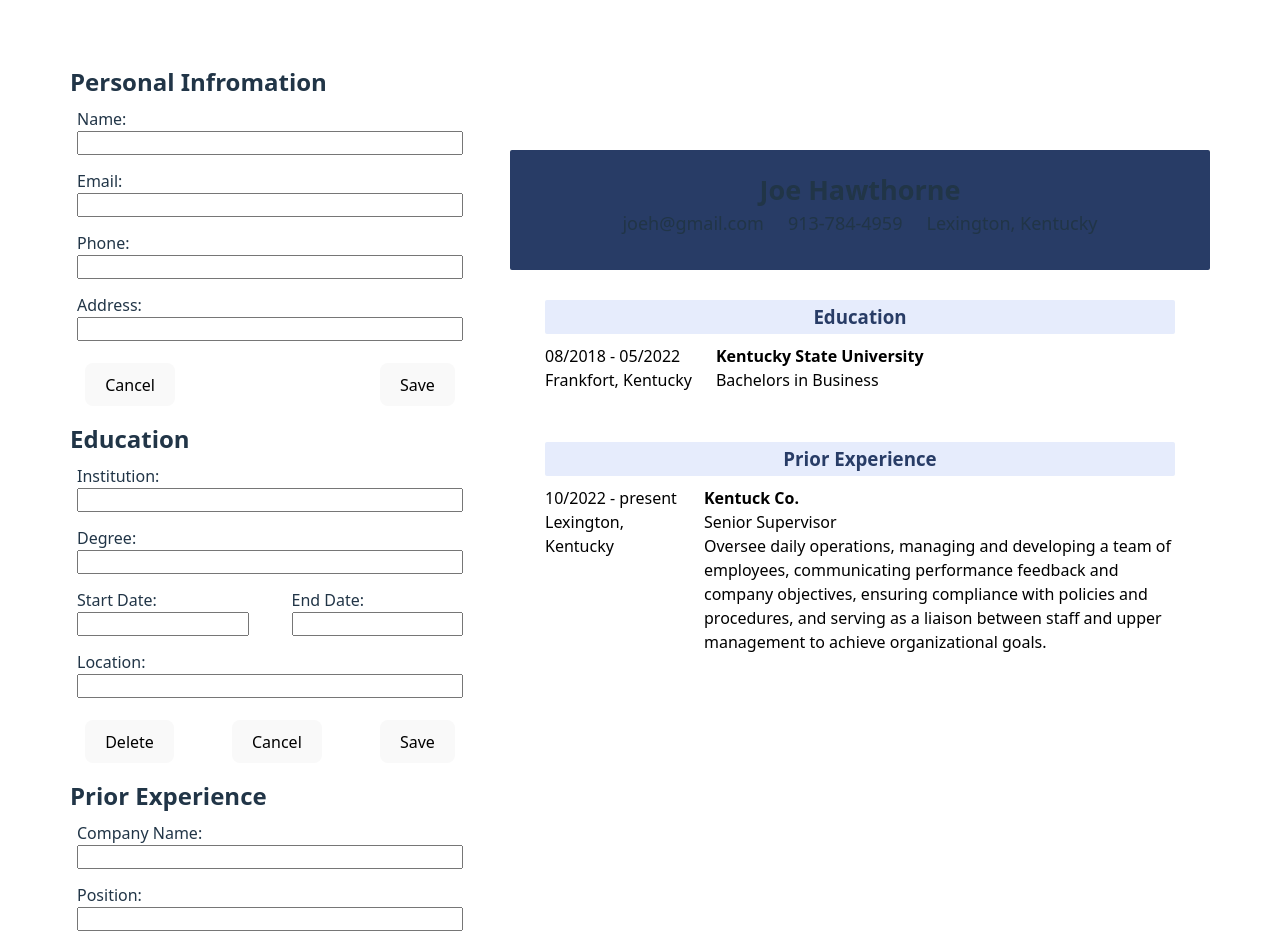
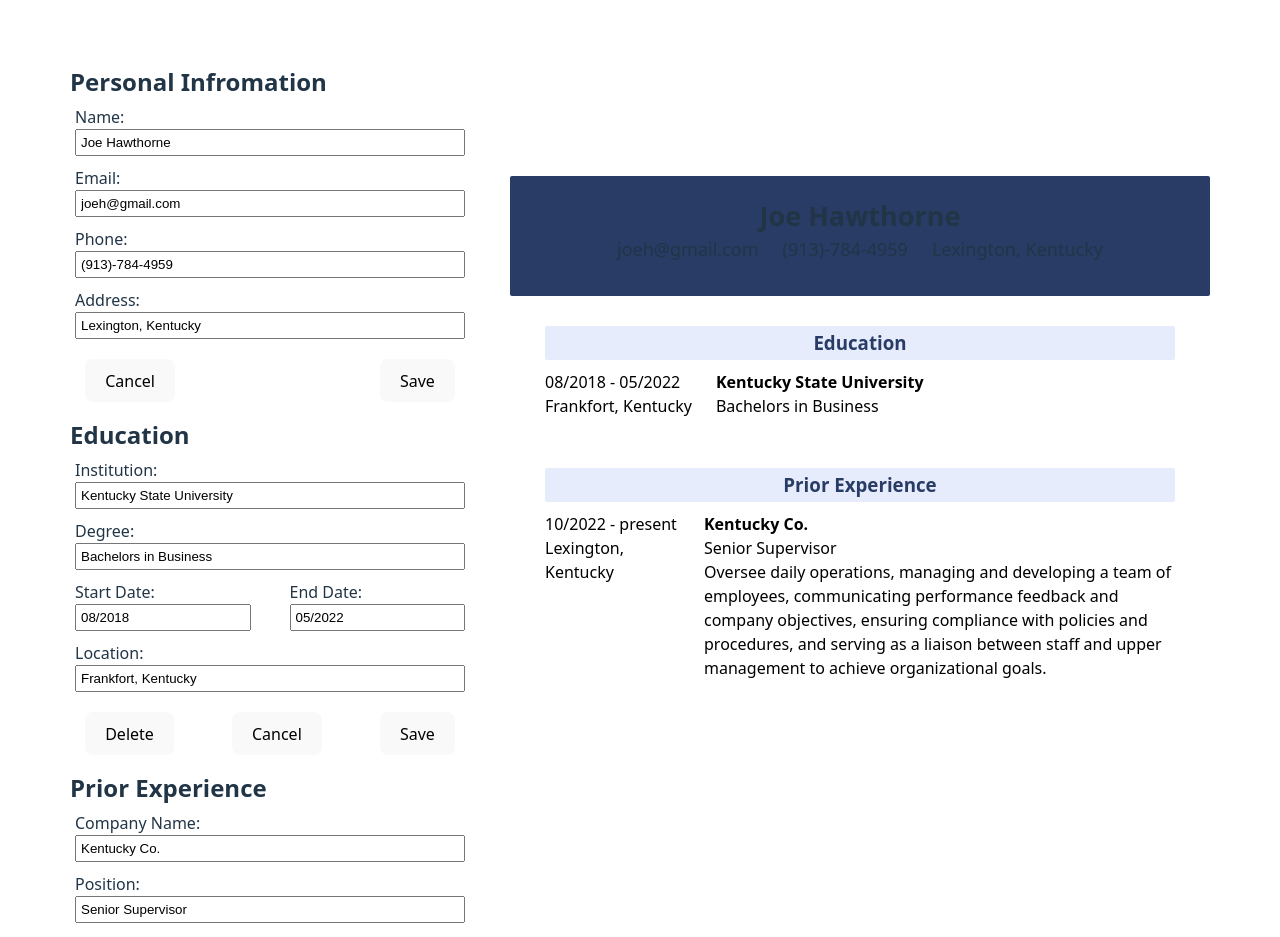
Before and after one commit to jongithub59/cv-application, a React (Vite) app: page / in a window 1280 px wide. Shown: the top 937 px of the page. Built offline with nearby package versions, Linux system fonts and the light colour scheme.

Commit message:
feat: input form shows what is on resume and updates

```diff
--- a/src/App.jsx
+++ b/src/App.jsx
@@ -12,7 +12,7 @@ function App() {
     personalInfo: {
       name: "Joe Hawthorne",
       email: "joeh@gmail.com",
-      phone: "913-784-4959",
+      phone: "(913)-784-4959",
       address: "Lexington, Kentucky",
     },
     educationInfo: {
@@ -23,7 +23,7 @@ function App() {
       location: "Frankfort, Kentucky",
     },
     experienceInfo: {
-      company: "Kentuck Co.",
+      company: "Kentucky Co.",
       position: "Senior Supervisor",
       startDate: "10/2022",
       endDate: "present",
@@ -63,16 +63,19 @@ function App() {
         <PersonalInfo
           onClickCancel={() => console.log("cancel")}
           onClickSave={(personalInfo) => handlePersonalInfoSave(personalInfo)} // pass function to grab personal data from user
+          personalInfo={personalInfo} // pass example info to display in input element as placeholder
         ></PersonalInfo>
         <EducationInfo
           onClickSave={(educationInfo) =>
             handleEducationInfoSave(educationInfo)
           }
+          educationInfo={educationInfo}
         ></EducationInfo>
         <ExperienceInfo
           onClickSave={(experienceInfo) =>
             handleExperienceInfoSave(experienceInfo)
           }
+          experienceInfo={experienceInfo}
         ></ExperienceInfo>
       </DisplayForms>
       <Resume // pass the three hooks to be grouped in Resume.jsx as named props
--- a/src/components/education/EducationInfo.jsx
+++ b/src/components/education/EducationInfo.jsx
@@ -1,11 +1,13 @@
 import { useState } from "react";
 
-function EducationInfo({ onClickSave }) {
-  const [institutionValue, setInstitutionValue] = useState("");
-  const [degreeValue, setDegreeValue] = useState("");
-  const [startDateValue, setStartDateValue] = useState("");
-  const [endDateValue, setEndDateValue] = useState("");
-  const [locationValue, setLocationValue] = useState("");
+function EducationInfo({ onClickSave, educationInfo }) {
+  const [institutionValue, setInstitutionValue] = useState(
+    educationInfo.institution
+  );
+  const [degreeValue, setDegreeValue] = useState(educationInfo.degree);
+  const [startDateValue, setStartDateValue] = useState(educationInfo.startDate);
+  const [endDateValue, setEndDateValue] = useState(educationInfo.endDate);
+  const [locationValue, setLocationValue] = useState(educationInfo.location);
 
   function handleSaveClick() {
     const educationInfo = {
--- a/src/components/experience/ExperienceInfo.jsx
+++ b/src/components/experience/ExperienceInfo.jsx
@@ -1,12 +1,14 @@
 import { useState } from "react";
 
-function ExperienceInfo({ onClickSave }) {
-  const [companyValue, setCompanyValue] = useState("");
-  const [positonValue, setPositionValue] = useState("");
-  const [startDateValue, setStartDateValue] = useState("");
-  const [endDateValue, setEndDateValue] = useState("");
-  const [locationValue, setLocationValue] = useState("");
-  const [descValue, setDescValue] = useState("");
+function ExperienceInfo({ onClickSave, experienceInfo }) {
+  const [companyValue, setCompanyValue] = useState(experienceInfo.company);
+  const [positonValue, setPositionValue] = useState(experienceInfo.position);
+  const [startDateValue, setStartDateValue] = useState(
+    experienceInfo.startDate
+  );
+  const [endDateValue, setEndDateValue] = useState(experienceInfo.endDate);
+  const [locationValue, setLocationValue] = useState(experienceInfo.location);
+  const [descValue, setDescValue] = useState(experienceInfo.desc);
 
   function handleSaveClick() {
     const experienceInfo = {
--- a/src/components/personalInfo/PersonalInfo.jsx
+++ b/src/components/personalInfo/PersonalInfo.jsx
@@ -1,11 +1,11 @@
 import { useState } from "react";
 
-function PersonalInfo({ onClickSave, onClickCancel }) {
+function PersonalInfo({ onClickSave, onClickCancel, personalInfo }) {
   //hooks to track what is inputted into each box
-  const [nameValue, setNameValue] = useState("");
-  const [emailValue, setEmailValue] = useState("");
-  const [phoneValue, setPhoneValue] = useState("");
-  const [addressValue, setAddressValue] = useState("");
+  const [nameValue, setNameValue] = useState(personalInfo.name);
+  const [emailValue, setEmailValue] = useState(personalInfo.email);
+  const [phoneValue, setPhoneValue] = useState(personalInfo.phone);
+  const [addressValue, setAddressValue] = useState(personalInfo.address);
 
   // put all data into an object when save is clicked for use in App.jsx and Resume.jsx through the props function
   function handleSaveClick() {
@@ -52,7 +52,7 @@ function PersonalInfo({ onClickSave, onClickCancel }) {
           <label className="personal-input-label">
             Phone:
             <input
-              type="number"
+              type="phone"
               value={phoneValue}
               onChange={(event) => setPhoneValue(event.target.value)}
               id="phone"
--- a/src/styles/index.css
+++ b/src/styles/index.css
@@ -132,6 +132,10 @@ form {
   justify-content: space-between;
 }
 
+input {
+  padding: 4px;
+}
+
 label,
 input {
   display: flex;
@@ -139,7 +143,6 @@ input {
   flex-direction: column;
   width: 100%;
   min-height: 24px;
-  padding: 2px;
 }
 
 .date-label {
@@ -155,6 +158,8 @@ input {
 
 textarea {
   width: 100%;
+  min-height: 100px;
+  padding: 4px;
 }
 
 .buttons {
```
